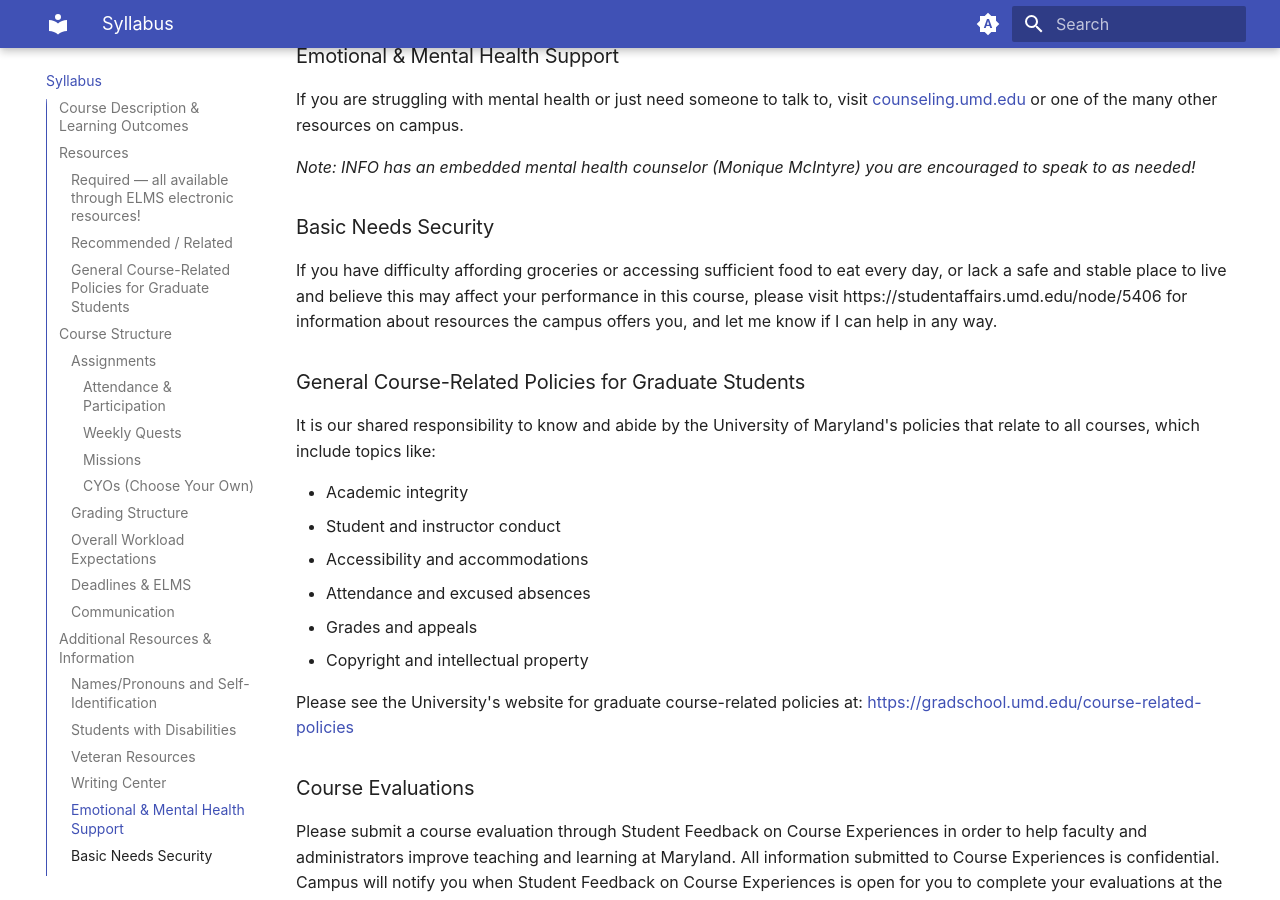
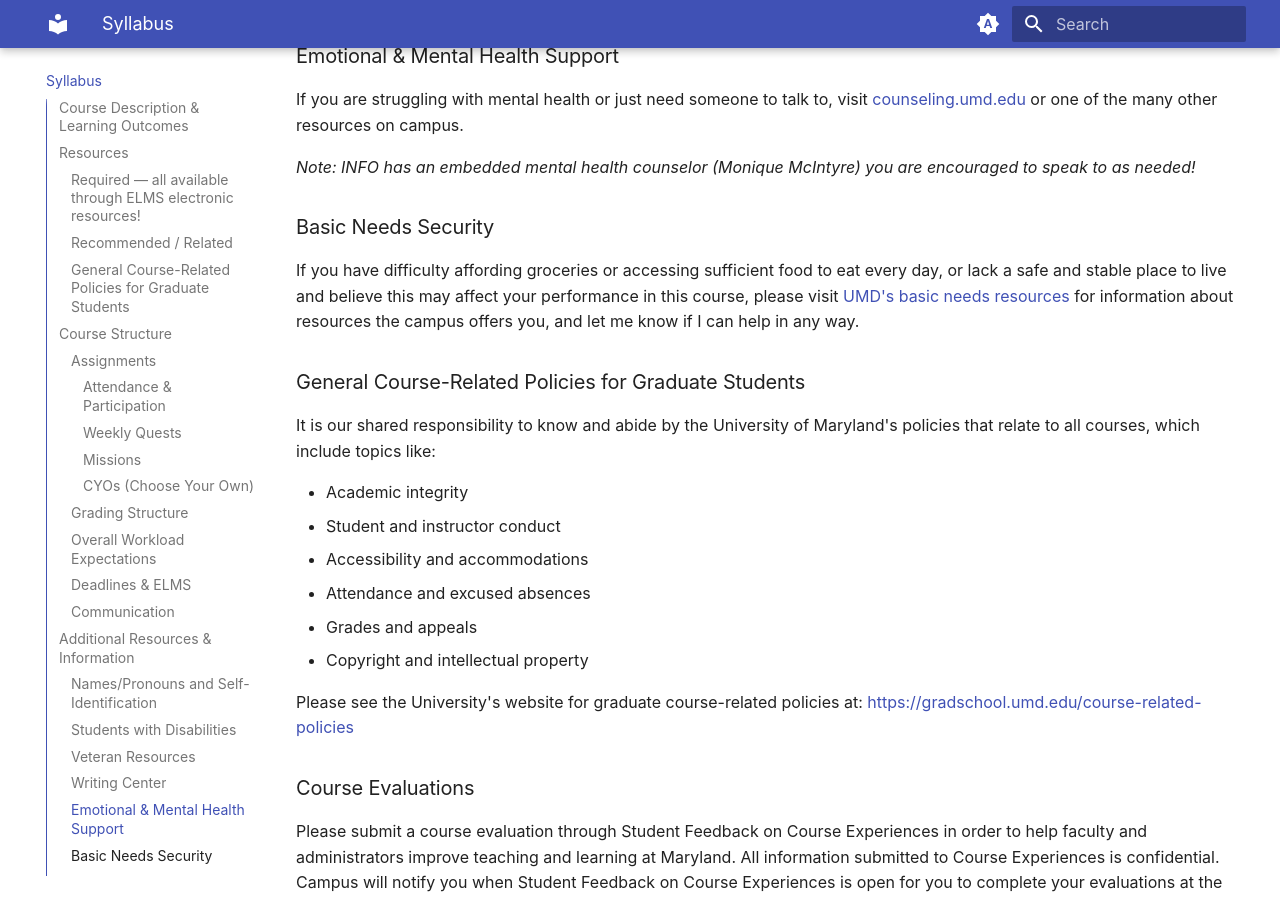
Before and after one commit to joelchan/inst631-fa26-site, an MkDocs documentation site: the page built from docs/syllabus.md, in a window 1280 px wide and 900 px high, scrolled down 8550 px. Built offline with MkDocs 1.6.1 and Material for MkDocs 9.7.7, drawn with Linux system fonts in a browser that asks for light colours.

Commit message:
Sync from vault d994088
Give the basic needs link real link text

It was the only bare URL in the syllabus, and a screen reader reads a bare
URL out character by character — a rough listen anywhere, and a pointed one
in the basic needs section of a course that teaches link-text accessibility.

Co-Authored-By: Claude Opus 5 (1M context) <noreply@anthropic.com>
Claude-Session: https://claude.ai/code/session_01PYBzME84GdvKLYDrH38CW6

Generated by publish-site.yml from joelchan/inst631-fa26.

```diff
--- a/docs/syllabus.md
+++ b/docs/syllabus.md
@@ -233,7 +233,7 @@ If you are struggling with mental health or just need someone to talk to, visit
 
 ### Basic Needs Security
 
-If you have difficulty affording groceries or accessing sufficient food to eat every day, or lack a safe and stable place to live and believe this may affect your performance in this course, please visit https://studentaffairs.umd.edu/node/5406 for information about resources the campus offers you, and let me know if I can help in any way.
+If you have difficulty affording groceries or accessing sufficient food to eat every day, or lack a safe and stable place to live and believe this may affect your performance in this course, please visit [UMD's basic needs resources](https://studentaffairs.umd.edu/node/5406) for information about resources the campus offers you, and let me know if I can help in any way.
 
 ### General Course-Related Policies for Graduate Students
 
```
